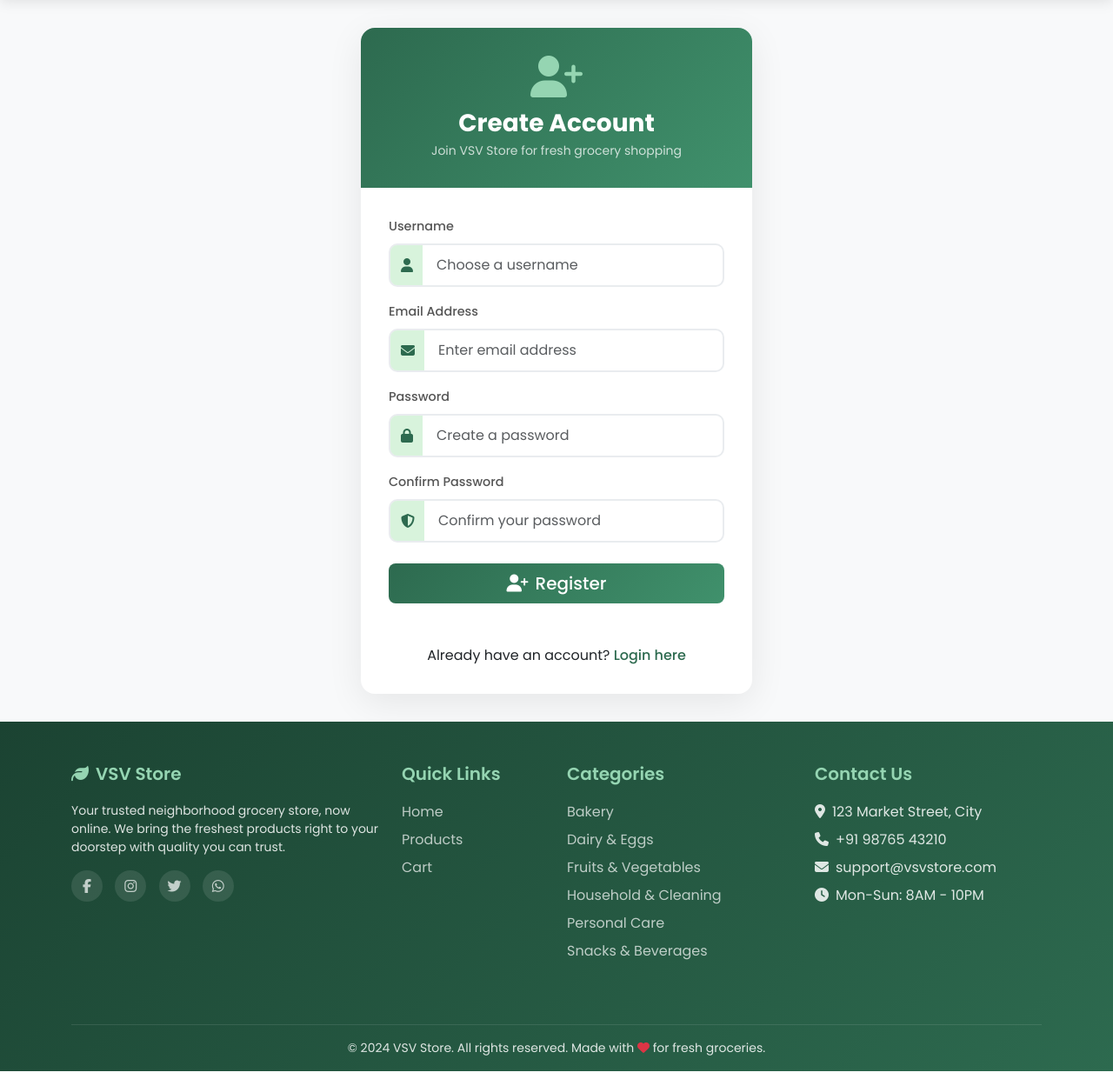
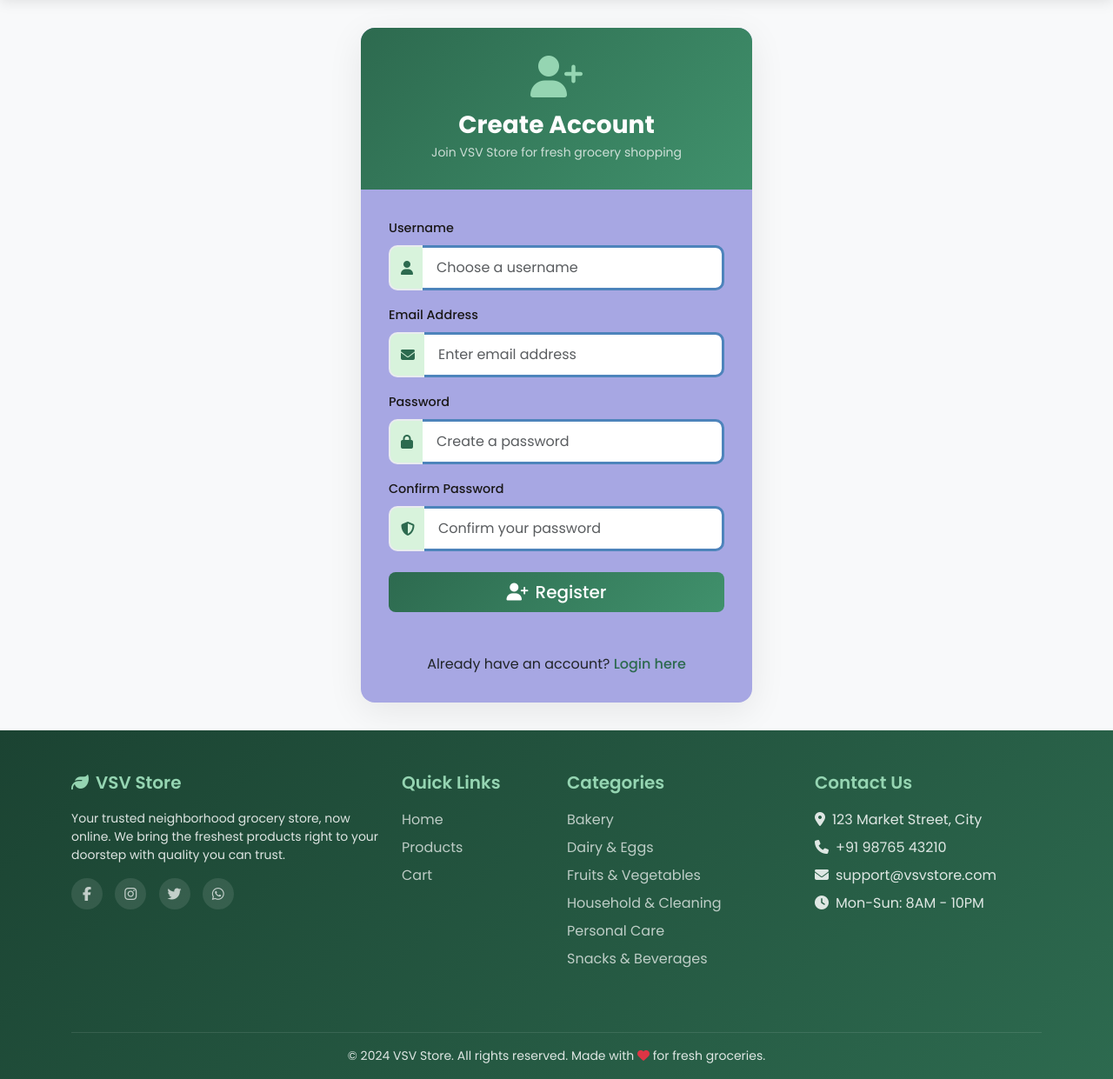
Before and after one commit to chethan-Mg/vsv-store-profile, a Flask app: page /register in a window 1280 px wide. Shown: the part 65-1306 px from the top of the page at 87% size. Run offline with Flask 3, Linux system fonts and the light colour scheme.

Commit message:
Update register page styles for improved aesthetics and consistency

```diff
--- a/templates/register.html
+++ b/templates/register.html
@@ -13,7 +13,7 @@
     }
 
     .auth-card {
-        background: #fff;
+        background: #a7a7e3;
         border-radius: 16px;
         box-shadow: 0 10px 40px rgba(0, 0, 0, 0.08);
         overflow: hidden;
@@ -23,14 +23,14 @@
 
     .auth-header {
         background: linear-gradient(135deg, var(--vsv-primary), var(--vsv-secondary));
-        color: #fff;
+        color: #fdfdfd;
         padding: 2rem;
         text-align: center;
     }
 
     .auth-header i {
         font-size: 3rem;
-        margin-bottom: 0.8rem;
+        margin-bottom: 0.9rem;
         color: var(--vsv-accent);
     }
 
@@ -45,12 +45,12 @@
 
     .auth-body .form-label {
         font-weight: 500;
-        color: #555;
+        color: #1a1818;
         font-size: 0.9rem;
     }
 
     .auth-body .form-control {
-        border: 2px solid #e9ecef;
+        border: 3px solid #4d84bb;
         border-radius: 10px;
         padding: 0.7rem 1rem;
         transition: border-color 0.2s ease;
@@ -58,7 +58,7 @@
 
     .auth-body .form-control:focus {
         border-color: var(--vsv-accent);
-        box-shadow: 0 0 0 0.2rem rgba(45, 106, 79, 0.1);
+        box-shadow: 0 0 0 0.2rem rgba(0, 233, 128, 0.842);
     }
 
     .auth-body .input-group-text {
```
